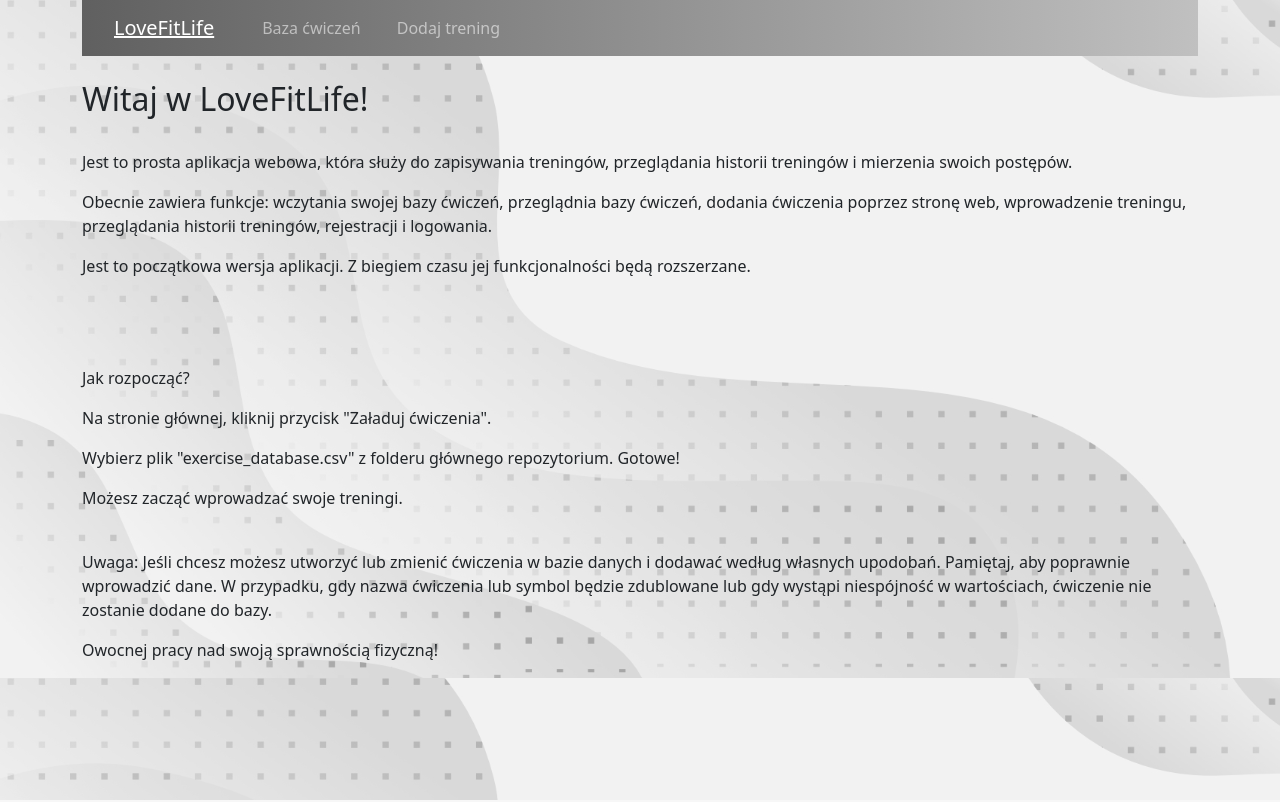
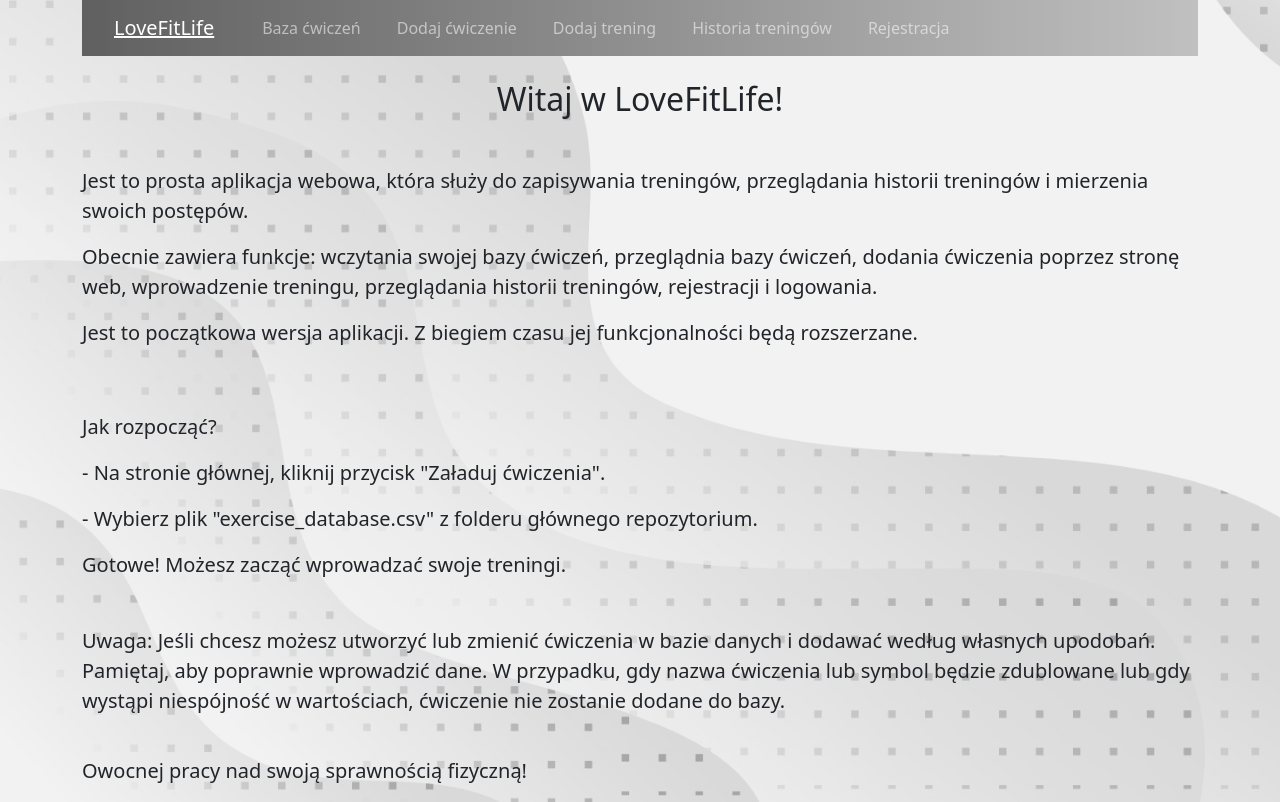
Before and after one commit to Nedved942/LoveFitLife-Aplikacja-do-zapisywania-treningow, a Flask app: page / in a window 1280 px wide. Run offline with Flask 3, Linux system fonts and the light colour scheme.

Commit message:
Dodanie w pustych szablonÃow add_exercise.html trainings_history.html register.html, a także poprawienie widoku index.html

```diff
--- a/app.py
+++ b/app.py
@@ -47,7 +47,25 @@ def exercise_database_view():
     return render_template("exercise_database.html", sorted_exercises=sorted_exercises)
 
 
+@app.route("/dodawanie-cwiczenia", methods=["GET", "POST"])
+def add_exercise():
+    pass
+    return render_template("add_exercise.html")
+
+
 @app.route("/dodawanie-treningu", methods=["GET", "POST"])
 def add_workout():
     pass
     return render_template("add_workout.html")
+
+
+@app.route("/historia-treningow", methods=["GET", "POST"])
+def trainings_history_view():
+    pass
+    return render_template("trainings_history.html")
+
+
+@app.route("/register", methods=["GET", "POST"])
+def register():
+    pass
+    return render_template("register.html")
--- a/templates/base.html
+++ b/templates/base.html
@@ -19,7 +19,10 @@
         <div class="collapse navbar-collapse" id="navbarNavAltMarkup">
           <div class="navbar-nav">
             <a class="nav-link {{ 'active text-decoration-underline' if active_page == 'exercise_database_view' else '' }}" href="{{ url_for('exercise_database_view') }}">Baza ćwiczeń</a>
+            <a class="nav-link {{ 'active text-decoration-underline' if active_page == 'add_exercise' else '' }}" href="{{ url_for('add_exercise') }}">Dodaj ćwiczenie</a>
             <a class="nav-link {{ 'active text-decoration-underline' if active_page == 'add_workout' else '' }}" href="{{ url_for('add_workout') }}">Dodaj trening</a>
+            <a class="nav-link {{ 'active text-decoration-underline' if active_page == 'trainings_history_view' else '' }}" href="{{ url_for('trainings_history_view') }}">Historia treningów</a>
+            <a class="nav-link {{ 'active text-decoration-underline' if active_page == 'register' else '' }}" href="{{ url_for('register') }}">Rejestracja</a>
           </div>
         </div>
       </div>
--- a/templates/exercise_database.html
+++ b/templates/exercise_database.html
@@ -5,7 +5,7 @@
 
 {% block content %}
 
-    <h2 class="mt-3 mb-5 text-center" >Spis ćwiczeń z podziałem na aktywną grupę mięśniową</h2>
+    <h2 class="mt-4 mb-5 text-center" >Spis ćwiczeń z podziałem na aktywną grupę mięśniową</h2>
 
     {% for body_part, list_of_exercise in sorted_exercises.items() %}
         {% if list_of_exercise %}
--- a/templates/index.html
+++ b/templates/index.html
@@ -4,23 +4,27 @@
 {% set active_page="index" %}
 
 {% block content %}
-<div>
-    <h2 class="mt-4">Witaj w LoveFitLife!</h2><br>
+<h2 class="m-4 text-center">Witaj w LoveFitLife!</h2><br>
+
+<div class="fs-5">
     <p>Jest to prosta aplikacja webowa, która służy do zapisywania treningów, przeglądania historii treningów i mierzenia swoich postępów.</p>
     <p>Obecnie zawiera funkcje: wczytania swojej bazy ćwiczeń, przeglądnia bazy ćwiczeń, dodania ćwiczenia poprzez stronę web, wprowadzenie treningu, przeglądania historii treningów, rejestracji i logowania.</p>
     <p>Jest to początkowa wersja aplikacji. Z biegiem czasu jej funkcjonalności będą rozszerzane.</p>
 </div>
+<br><br>
 
-<br><br><br>
-
-<div>
+<div class="fs-5">
     <p>Jak rozpocząć?</p>
-    <p>Na stronie głównej, kliknij przycisk "Załaduj ćwiczenia".</p>
-    <p>Wybierz plik "exercise_database.csv" z folderu głównego repozytorium. Gotowe!</p>
-    <p>Możesz zacząć wprowadzać swoje treningi.</p><br>
+    <p>- Na stronie głównej, kliknij przycisk "Załaduj ćwiczenia".</p>
+    <p>- Wybierz plik "exercise_database.csv" z folderu głównego repozytorium.</p>
+    <p>Gotowe! Możesz zacząć wprowadzać swoje treningi.</p><br>
     <p>Uwaga: Jeśli chcesz możesz utworzyć lub zmienić ćwiczenia w bazie danych i dodawać według własnych upodobań. Pamiętaj, aby poprawnie wprowadzić dane. W przypadku, gdy nazwa ćwiczenia lub symbol będzie zdublowane lub gdy wystąpi niespójność w wartościach, ćwiczenie nie zostanie dodane do bazy.</p>
 </div>
+<br>
 
-<p>Owocnej pracy nad swoją sprawnością fizyczną!</p>
+<div class="fs-5">
+    <p>Owocnej pracy nad swoją sprawnością fizyczną!</p>
+</div>
+
 
 {% endblock %}
```
Also changed, not shown: templates/add_exercise.html (added, +9 -0 lines), templates/register.html (added, +9 -0 lines), templates/trainings_history.html (added, +9 -0 lines).
